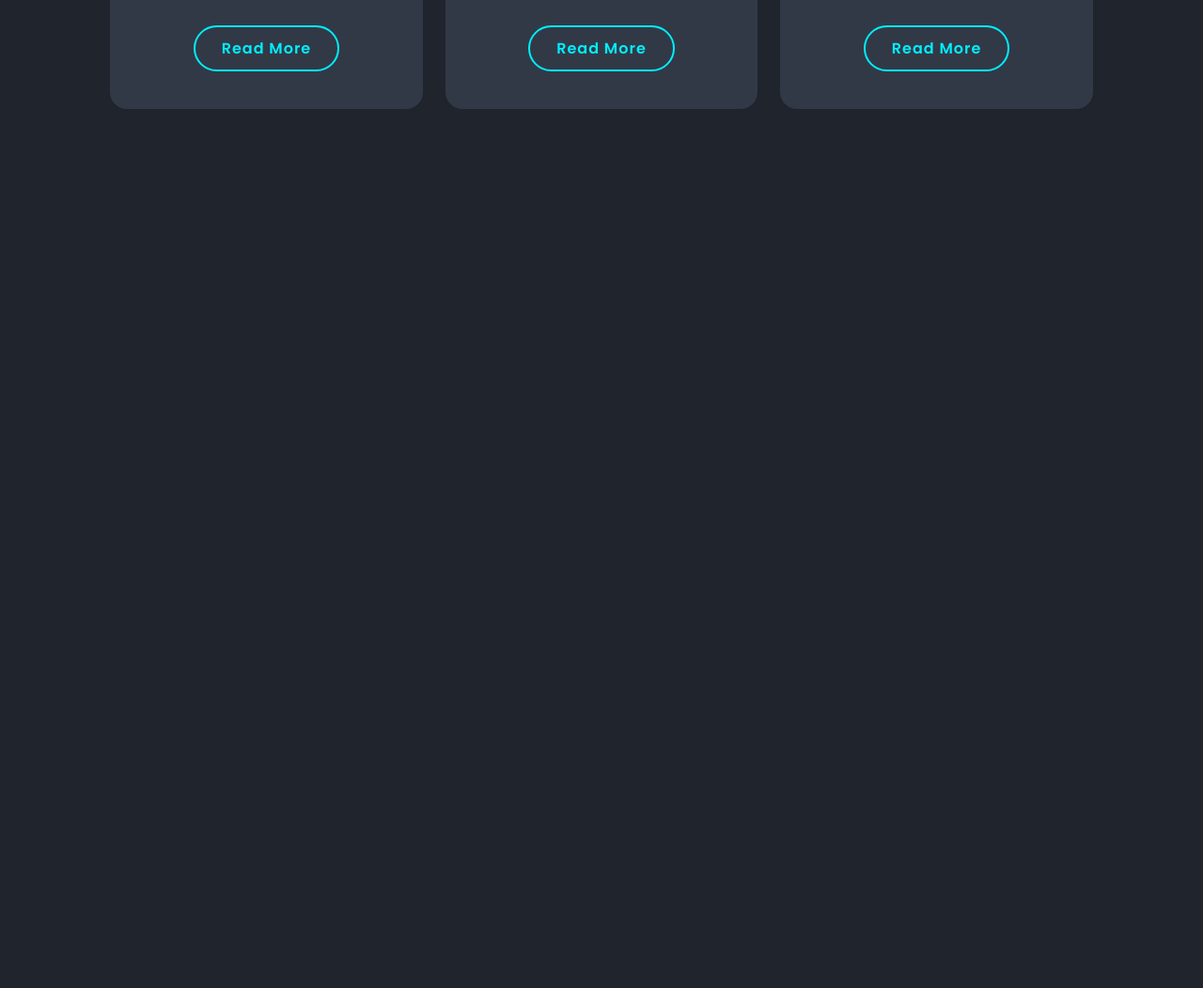
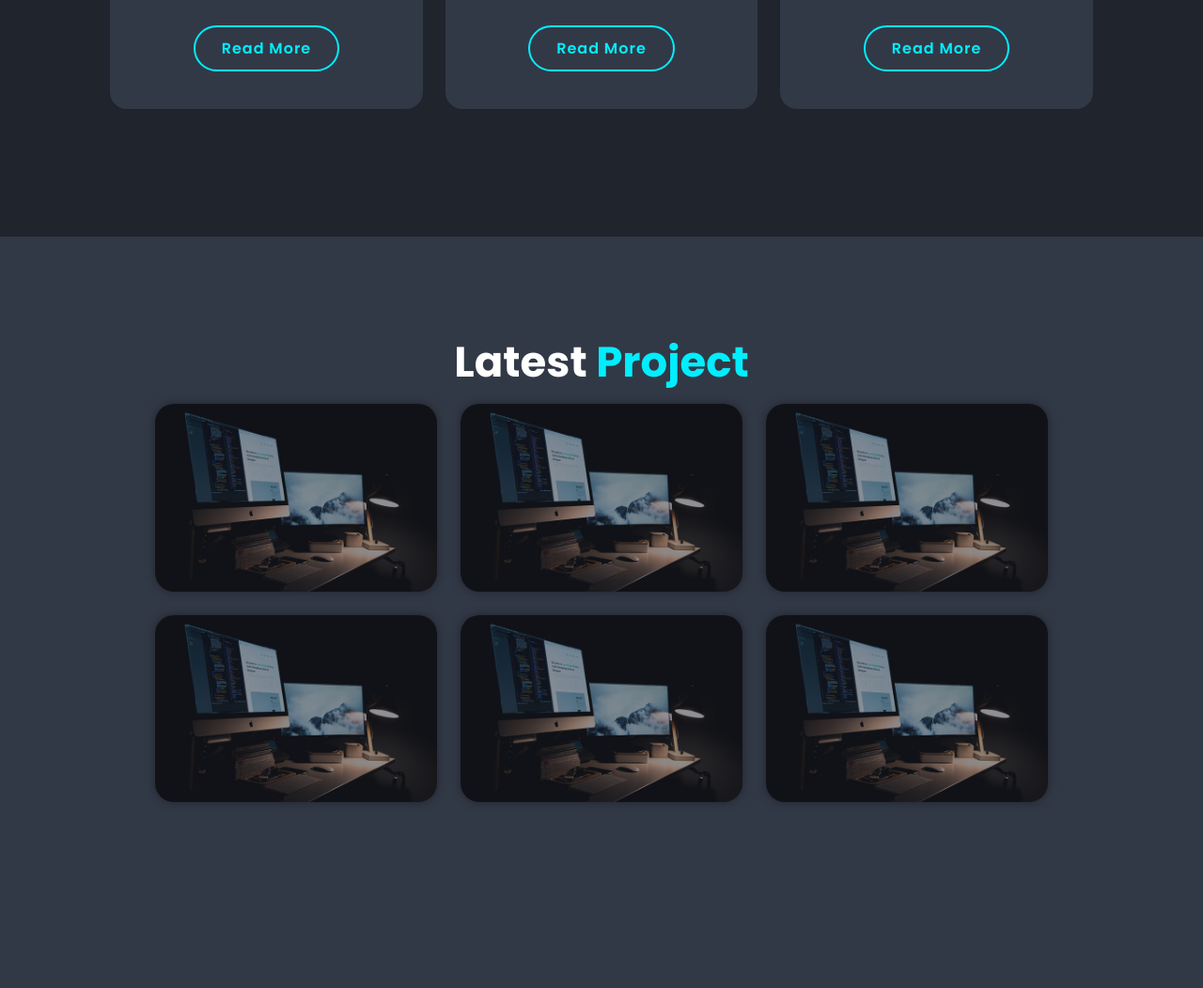
Before and after one commit to LGustta13/my-portfolio, a plain HTML site: page index.html in a window 1280 px wide. Shown: the part 2148-3200 px from the top of the page at 94% size. Before the commit the page ends 2400 px from the top, so only its background shows below. Drawn offline with nearby package versions, Linux system fonts and the light colour scheme; a script that the page names is missing.

Commit message:
Portfolio section finished

```diff
--- a/css/style.css
+++ b/css/style.css
@@ -14,6 +14,7 @@
   --second-bg-color: #323946;
   --text-color: #fff;
   --main-color: #0ef;
+  --main-color-opacity: rgba(0,238,255, .5)
 }
 
 html {
@@ -195,9 +196,9 @@ span {
   padding: 3rem 2rem 4rem;
   border-radius: 2rem;
   text-align: center;
-  border: .2rem solid var(--bg-color);
+  border: 0.2rem solid var(--bg-color);
 
-  transition: .5s ease;
+  transition: 0.5s ease;
 }
 
 .services-container .services-box:hover {
@@ -218,3 +219,81 @@ span {
   font-size: 1.6rem;
   margin: 1rem 0 3rem;
 }
+
+.portfolio {
+  background: var(--second-bg-color);
+}
+
+.portfolio h2 {
+  margin-bottom: 1rem;
+}
+
+.portfolio-container {
+  display: grid;
+  grid-template-columns: repeat(3, .3fr);
+  justify-content: center;
+  align-items: center;
+  gap: 2.5rem;
+}
+
+.portfolio-container .portfolio-box {
+  position: relative;
+  border-radius: 2rem;
+  box-shadow: 0 0 1rem var(--bg-color);
+  overflow: hidden;
+  display: flex;
+}
+
+.portfolio-box img {
+  width: 100%;
+  transition: .5s ease;
+}
+
+.portfolio-box:hover img {
+  transform: scale(1.1);
+}
+
+.portfolio-box .portfolio-layer {
+  position: absolute;
+  bottom: 0;
+  left: 0;
+  width: 100%;
+  height: 100%;
+  background: linear-gradient(rgba(0,0,0,.1), var(--main-color));
+  display: flex;
+  justify-content: center;
+  align-items: center;
+  flex-direction: column;
+  text-align: center;
+  padding: auto 4rem;
+  transform: translateY(100%);
+  transition: .5s ease;
+}
+
+.portfolio-box:hover .portfolio-layer {
+  transform: translateY(0);
+}
+
+.portfolio-layer h4 {
+  font-size: 3rem;
+}
+
+.portfolio-layer p {
+  font-size: 1.2rem;
+  margin: .3rem 1rem 1rem;
+}
+
+.portfolio-layer a {
+  display: inline-flex;
+  justify-content: center;
+  align-items: center;
+  width: 5rem;
+  height: 5rem;
+  background: var(--text-color);
+  border-radius: 50%;
+}
+
+.portfolio-layer a i {
+  font-size: 2rem;
+  color: var(--second-bg-color);
+}
--- a/index.html
+++ b/index.html
@@ -111,6 +111,93 @@
     </div>
   </section>
 
+  <!-- portfolio section-->
+  <section class="portfolio" id="portfolio">
+    <h2 class="heading">Latest <span>Project</span></h2>
+
+    <div class="portfolio-container">
+      <div class="portfolio-box">
+        <img src="./assets/portfolio1.jpg" alt="">
+        <div class="portfolio-layer">
+          <h4>Web Design</h4>
+          <p>Lorem ipsum dolor, sit amet consectetur adipisicing elit. Ipsum voluptas quo, non omnis, veritatis
+            perspiciatis repudiandae officiis dolore, veniam enim eius dolorem quod sequi est nulla delectus quasi
+            repellat neque.</p>
+          <a href="#">
+            <i class='bx bx-link-external'></i>
+          </a>
+        </div>
+      </div>
+
+      <div class="portfolio-box">
+        <img src="./assets/portfolio1.jpg" alt="">
+        <div class="portfolio-layer">
+          <h4>Web Design</h4>
+          <p>Lorem ipsum dolor, sit amet consectetur adipisicing elit. Ipsum voluptas quo, non omnis, veritatis
+            perspiciatis repudiandae officiis dolore, veniam enim eius dolorem quod sequi est nulla delectus quasi
+            repellat neque.</p>
+          <a href="#">
+            <i class='bx bx-link-external'></i>
+          </a>
+        </div>
+      </div>
+
+      <div class="portfolio-box">
+        <img src="./assets/portfolio1.jpg" alt="">
+        <div class="portfolio-layer">
+          <h4>Web Design</h4>
+          <p>Lorem ipsum dolor, sit amet consectetur adipisicing elit. Ipsum voluptas quo, non omnis, veritatis
+            perspiciatis repudiandae officiis dolore, veniam enim eius dolorem quod sequi est nulla delectus quasi
+            repellat neque.</p>
+          <a href="#">
+            <i class='bx bx-link-external'></i>
+          </a>
+        </div>
+      </div>
+
+      <div class="portfolio-box">
+        <img src="./assets/portfolio1.jpg" alt="">
+        <div class="portfolio-layer">
+          <h4>Web Design</h4>
+          <p>Lorem ipsum dolor, sit amet consectetur adipisicing elit. Ipsum voluptas quo, non omnis, veritatis
+            perspiciatis repudiandae officiis dolore, veniam enim eius dolorem quod sequi est nulla delectus quasi
+            repellat neque.</p>
+          <a href="#">
+            <i class='bx bx-link-external'></i>
+          </a>
+        </div>
+      </div>
+
+      <div class="portfolio-box">
+        <img src="./assets/portfolio1.jpg" alt="">
+        <div class="portfolio-layer">
+          <h4>Web Design</h4>
+          <p>Lorem ipsum dolor, sit amet consectetur adipisicing elit. Ipsum voluptas quo, non omnis, veritatis
+            perspiciatis repudiandae officiis dolore, veniam enim eius dolorem quod sequi est nulla delectus quasi
+            repellat neque.</p>
+          <a href="#">
+            <i class='bx bx-link-external'></i>
+          </a>
+        </div>
+      </div>
+
+      <div class="portfolio-box">
+        <img src="./assets/portfolio1.jpg" alt="">
+        <div class="portfolio-layer">
+          <h4>Web Design</h4>
+          <p>Lorem ipsum dolor, sit amet consectetur adipisicing elit. Ipsum voluptas quo, non omnis, veritatis
+            perspiciatis repudiandae officiis dolore, veniam enim eius dolorem quod sequi est nulla delectus quasi
+            repellat neque.</p>
+          <a href="#">
+            <i class='bx bx-link-external'></i>
+          </a>
+        </div>
+      </div>
+    </div>
+  </section>
+
+  <!-- contact section -->
+
 
   <script src="./js/script.js"></script>
 </body>
```
Also changed, not shown: assets/bg-desktop-light.jpg (added), assets/portfolio1.jpg (added), assets/portfolio2.jpg (added), assets/portfolio3.jpg (added), assets/portfolio4.jpg (added), assets/portfolio5.jpg (added), assets/portfolio6.jpg (added).
